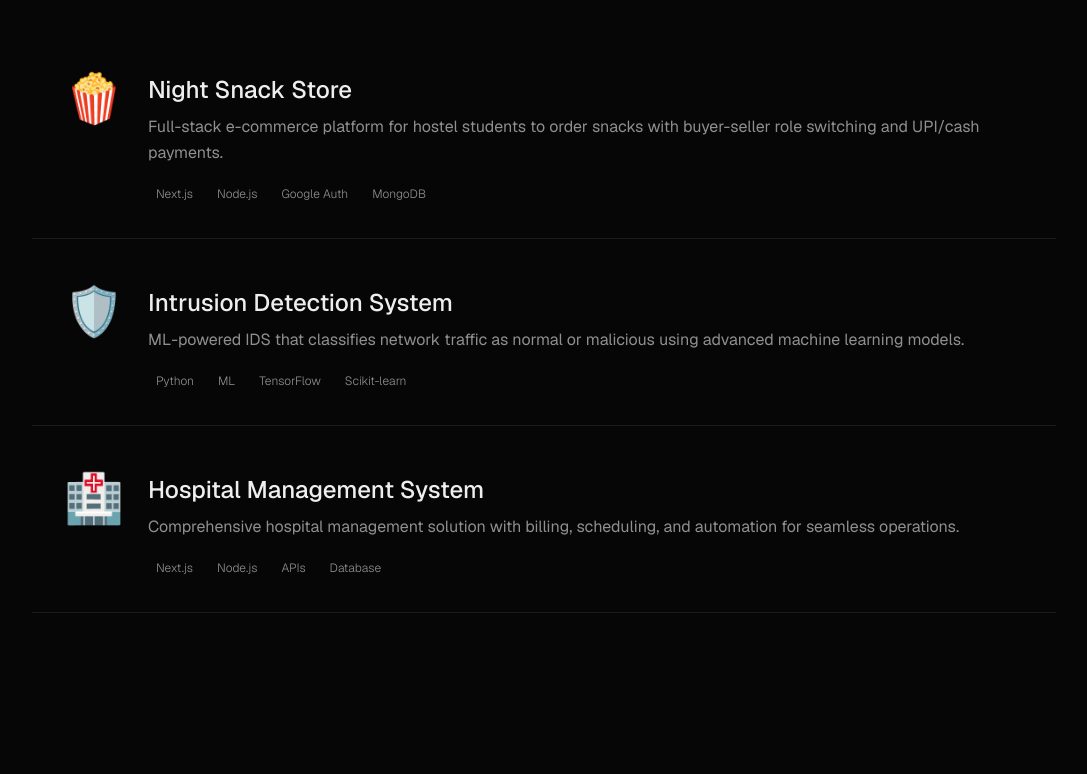
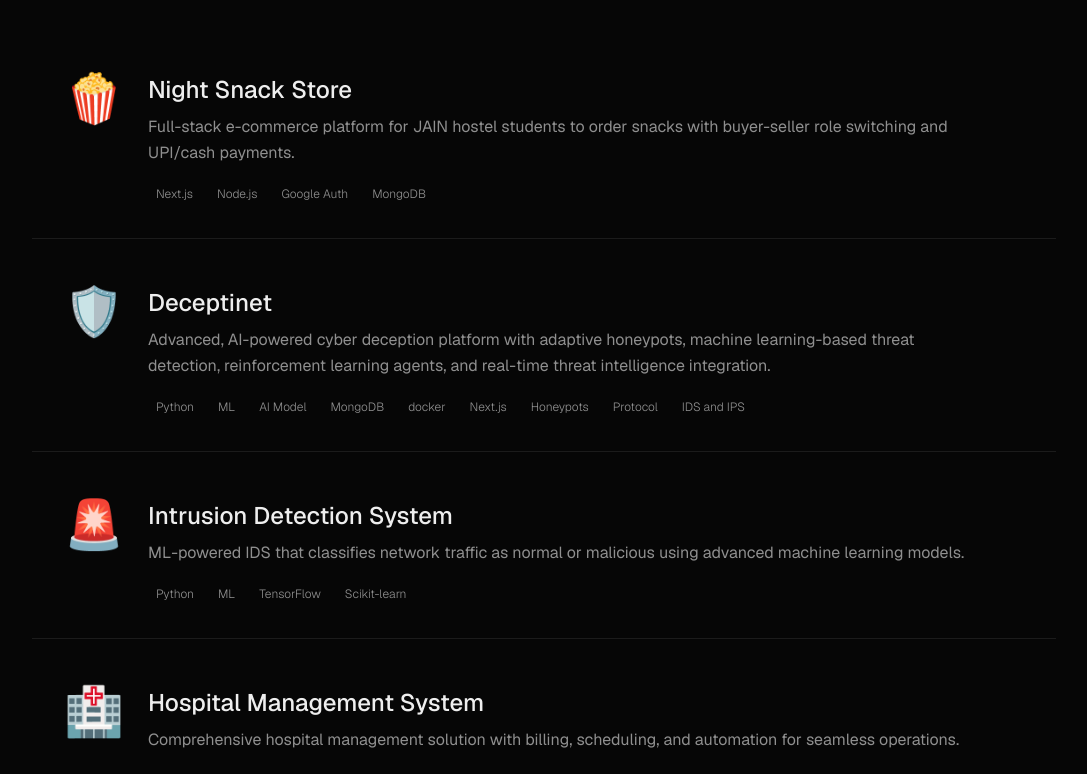
Before and after one commit to daksh20031231/Portfolio-website, a Next.js app: page / in a window 1280 px wide. Shown: the part 2334-3108 px from the top of the page, without its empty margins (96-1183 px from the left). Built offline with nearby package versions, Linux system fonts and the light colour scheme.

Commit message:
Updated portfolio website

```diff
--- a/components/sections/education.tsx
+++ b/components/sections/education.tsx
@@ -37,7 +37,6 @@ export default function Education() {
             </div>
 
             <div className="pt-4 border-t border-border">
-              <p className="text-muted-foreground">CGPA- 7.82 </p>
               <p className="text-muted-foreground">
                 Pursuing B.Tech in Computer Science Engineering with a major in Cybersecurity and a minor in Artificial Intelligence & Machine Learning.
               </p>
--- a/components/sections/projects.tsx
+++ b/components/sections/projects.tsx
@@ -5,17 +5,25 @@ const projects = [
     title: 'Night Snack Store',
     emoji: '🍿',
     description:
-      'Full-stack e-commerce platform for hostel students to order snacks with buyer-seller role switching and UPI/cash payments.',
+      'Full-stack e-commerce platform for JAIN hostel students to order snacks with buyer-seller role switching and UPI/cash payments.',
     tech: ['Next.js', 'Node.js', 'Google Auth', 'MongoDB'],
     link: 'https://night-snack-store.vercel.app/auth/signin', // replace with your link
   },
   {
+    title: 'Deceptinet',
+    emoji: '🛡️',
+    description:
+      'Advanced, AI-powered cyber deception platform with adaptive honeypots, machine learning-based threat detection, reinforcement learning agents, and real-time threat intelligence integration.',
+    tech: ['Python', 'ML', 'AI Model', 'MongoDB', 'docker', 'Next.js', 'Honeypots', 'Protocol', 'IDS and IPS'],
+    link: 'https://github.com/daksh20031231/Deceptinet', // replace
+  },
+  {
     title: 'Intrusion Detection System',
-    emoji: '🛡️',
+    emoji: '🚨',
     description:
       'ML-powered IDS that classifies network traffic as normal or malicious using advanced machine learning models.',
     tech: ['Python', 'ML', 'TensorFlow', 'Scikit-learn'],
-    link: 'https://github.com/your-repo', // replace
+    link: 'https://github.com/daksh20031231/IDS', // replace
   },
   {
     title: 'Hospital Management System',
```
